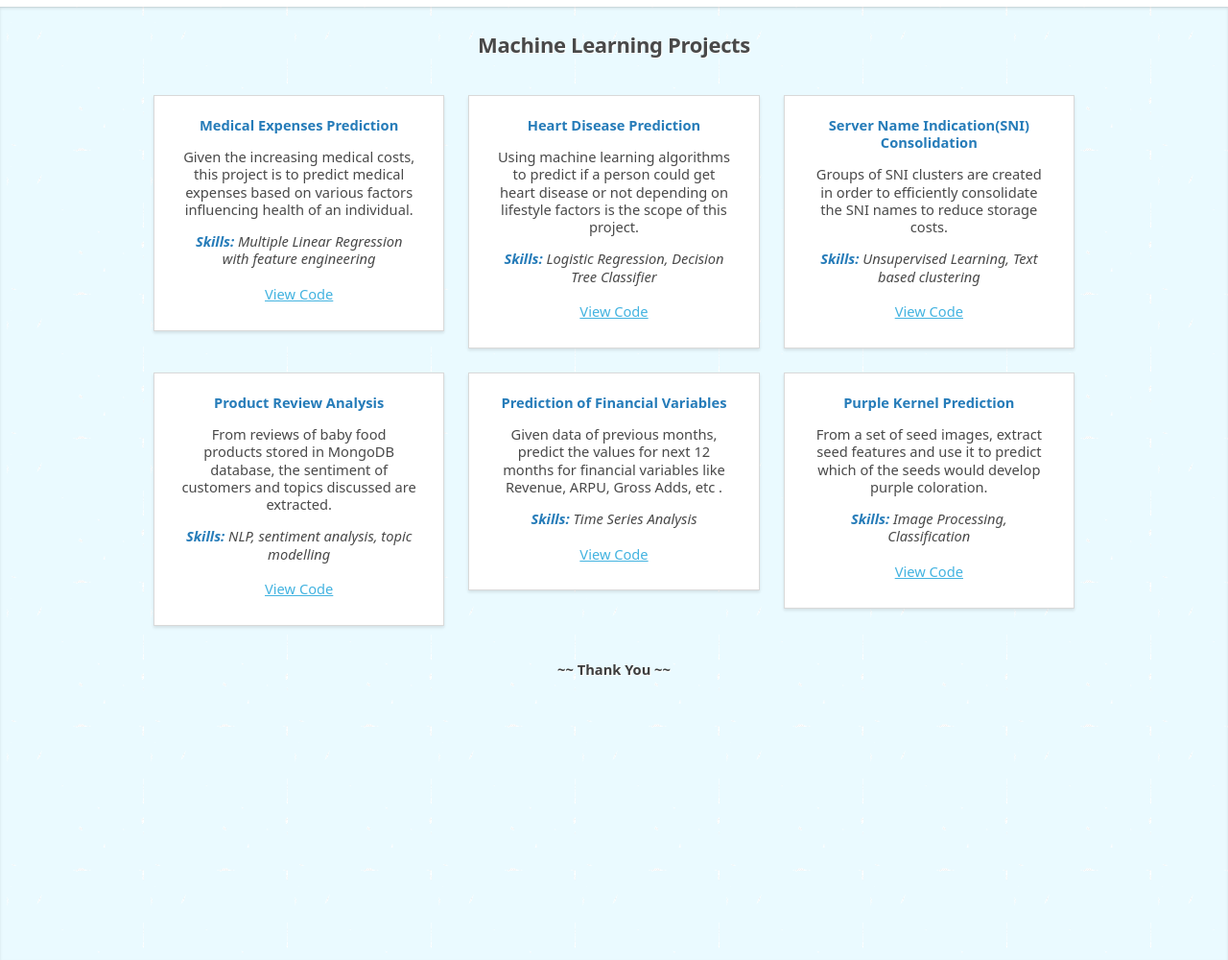
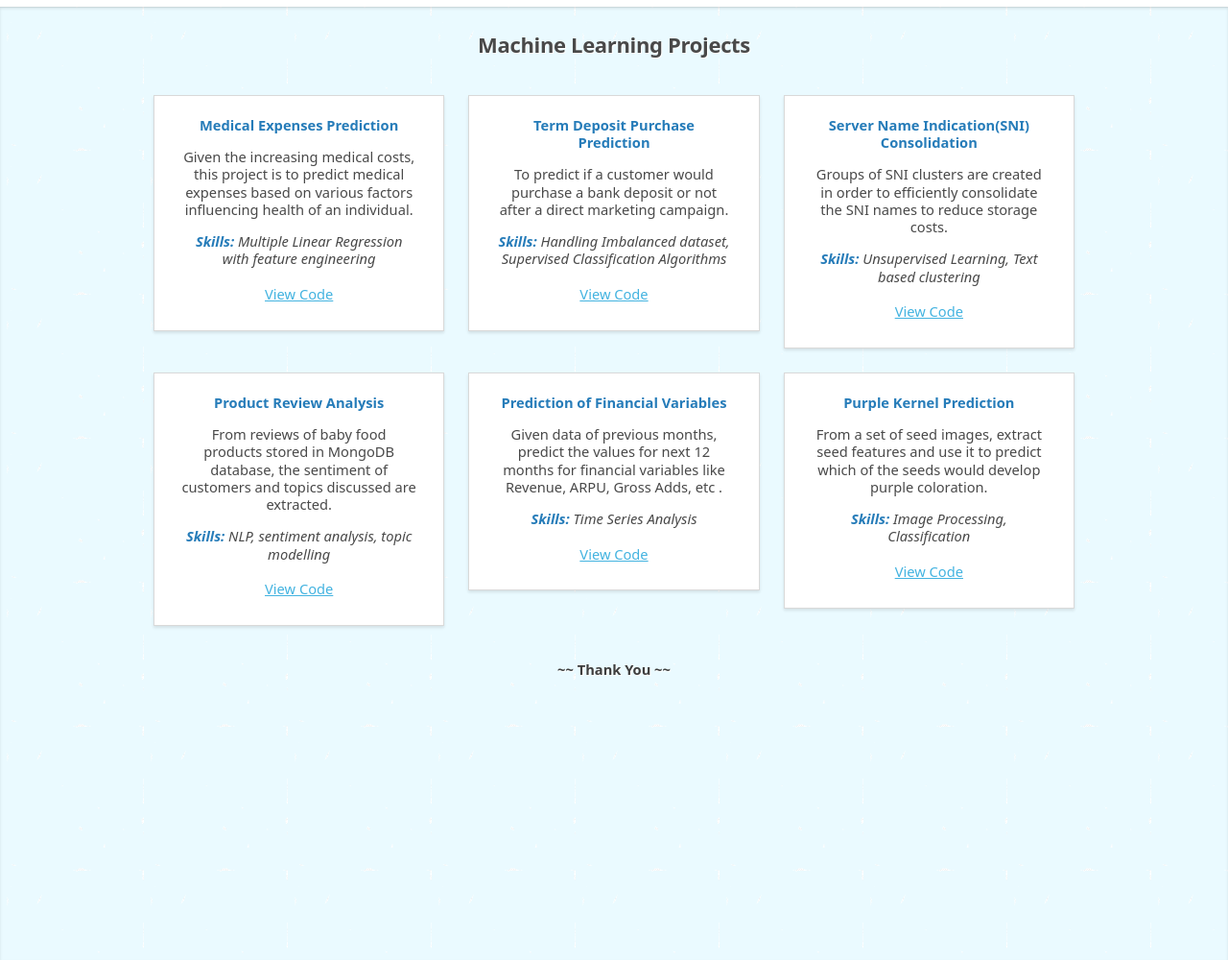
Before and after one commit to bhu74/bhu74.github.io, a Jekyll site: the page ml.html, which Jekyll copies as it is, in a window 1280 px wide. Shown: the whole page at 96% size. Built offline with Jekyll 4.4.1, drawn with Linux system fonts in a browser that asks for light colours.

Commit message:
Update ml.html

```diff
--- a/ml.html
+++ b/ml.html
@@ -25,12 +25,12 @@
 
 			    <div class="col-4 col-6-medium col-12-small">
 				<section class="box style1">
-				    <h4>Heart Disease Prediction</h4>
-				    <p> Using machine learning algorithms to predict if a person could get heart disease or not depending on lifestyle 							factors is the scope of this project.</p>
+				    <h4>Term Deposit Purchase Prediction</h4>
+				    <p> To predict if a customer would purchase a bank deposit or not after a direct marketing campaign.</p>
 				    <span style="font-size:12; color: #267CB9; font-weight:bold; font-style:italic"> Skills: </span>
-				    <i> Logistic Regression, Decision Tree Classifier  </i>
+				    <i> Handling Imbalanced dataset, Supervised Classification Algorithms</i>
 				    <br></br>
-				    <a href="#">View Code</a>
+				    <a href="Projects/Term Deposit Prediction.html">View Code</a>
 				</section>
 			    </div>
 
```
